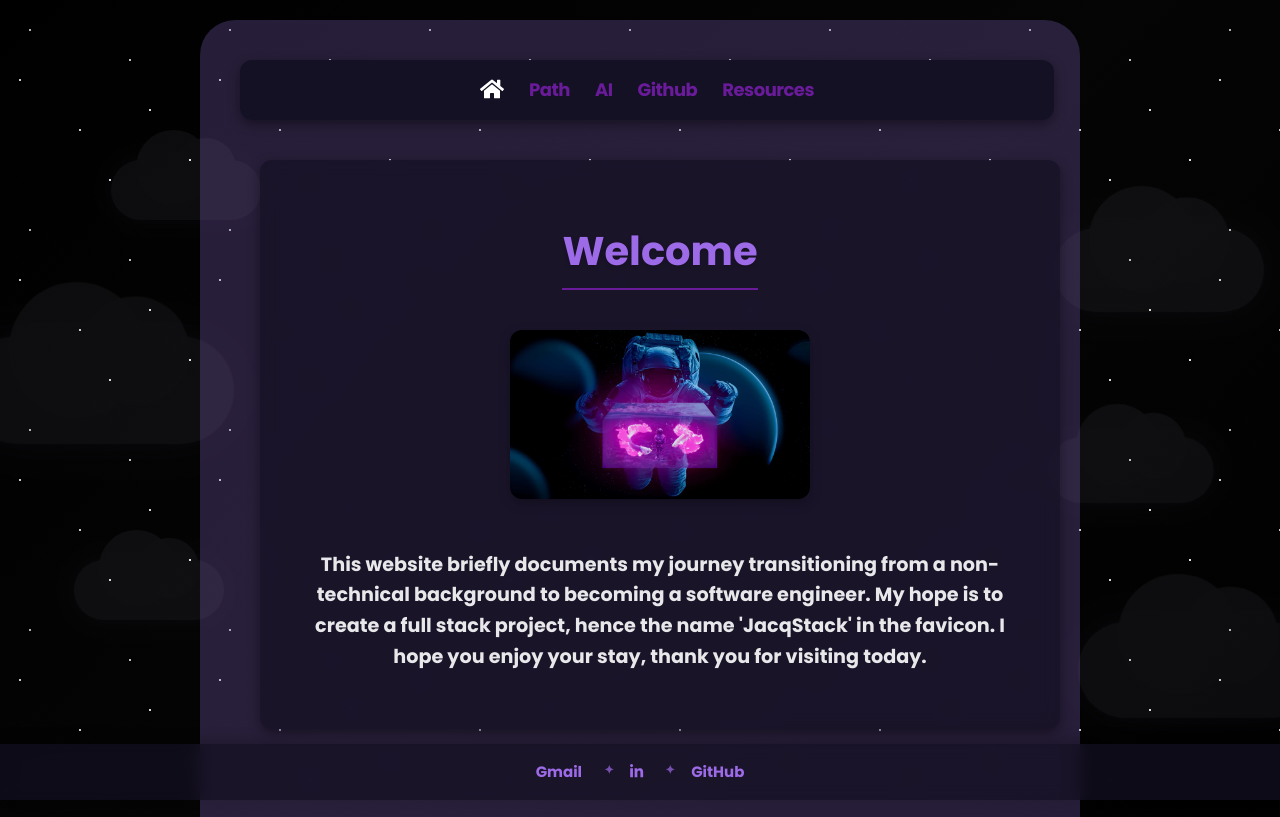
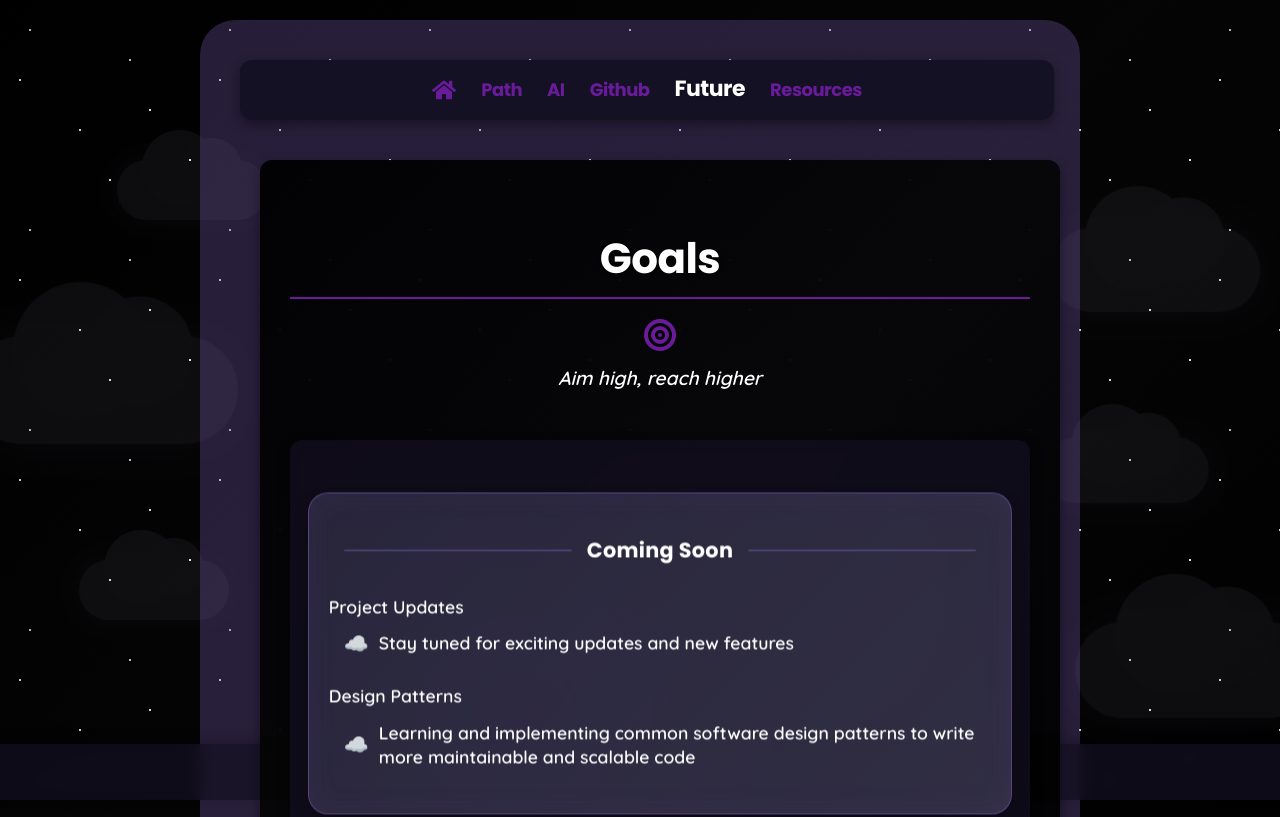
Before and after one commit to jqohayon/html-practice, a React (Vite) app: page /future in a window 1280 px wide. Before the commit this address led to /. Shown: the top 817 px of the page. Built offline with nearby package versions, Linux system fonts and the light colour scheme.

Commit message:
future page

```diff
--- a/src/App.tsx
+++ b/src/App.tsx
@@ -6,6 +6,7 @@ import Resources from './components/career/Resources';
 import LeveragingAI from './components/career/LeveragingAI';
 import Github from './components/career/Github';
 import JrEngineer from './components/career/JrEngineer';
+import Future from './components/career/Future';
 import SocialLinks from './components/SocialLinks';
 import './App.css';
 
@@ -26,6 +27,7 @@ const App: React.FC = () => {
           <Route path="/resources" element={<Resources />} />
           <Route path="/leveraging-ai" element={<LeveragingAI />} />
           <Route path="/github" element={<Github />} />
+          <Route path="/future" element={<Future />} />
           <Route path="*" element={<Navigate to="/" replace />} />
         </Routes>
       </main>
--- /dev/null
+++ b/src/components/career/Future.tsx
@@ -0,0 +1,64 @@
+import React from 'react';
+import '../GoogleDocViewer.css';
+import { FontAwesomeIcon } from '@fortawesome/react-fontawesome';
+import { faBullseye } from '@fortawesome/free-solid-svg-icons';
+
+const Future: React.FC = () => {
+  return (
+    <div className="doc-container">
+      <h2>Goals</h2>
+      <div style={{ textAlign: 'center', marginTop: '-15px', marginBottom: '15px' }}>
+        <FontAwesomeIcon
+          icon={faBullseye}
+          style={{
+            fontSize: '2rem',
+            color: '#6a1b9a',
+            transition: 'all 0.3s ease'
+          }}
+          onMouseEnter={(e) => {
+            e.currentTarget.style.transform = 'scale(1.1)';
+          }}
+          onMouseLeave={(e) => {
+            e.currentTarget.style.transform = 'scale(1)';
+          }}
+        />
+        <p style={{
+          color: '#ffffff',
+          fontSize: '1.2rem',
+          marginTop: '8px',
+          marginBottom: '0',
+          fontStyle: 'italic'
+        }}>Aim high, reach higher</p>
+      </div>
+      <div className="content-section">
+        <section className="tools-section">
+          <div className="tool-category">
+            <h4 style={{ fontSize: '1.3rem' }}>Coming Soon</h4>
+            <ul>
+              <li style={{ fontSize: '1.1rem' }}>
+                <strong>Project Updates</strong>
+                <ul>
+                  <li style={{ padding: '4px 0 4px 50px', position: 'relative', fontSize: '1.1rem' }}>
+                    <span style={{ position: 'absolute', left: '15px', top: '50%', transform: 'translateY(-50%)', fontSize: '20px', opacity: '0.7' }}>☁️</span>
+                    Stay tuned for exciting updates and new features
+                  </li>
+                </ul>
+              </li>
+              <li style={{ fontSize: '1.1rem' }}>
+                <strong>Design Patterns</strong>
+                <ul>
+                  <li style={{ padding: '4px 0 4px 50px', position: 'relative', fontSize: '1.1rem' }}>
+                    <span style={{ position: 'absolute', left: '15px', top: '50%', transform: 'translateY(-50%)', fontSize: '20px', opacity: '0.7' }}>☁️</span>
+                    Learning and implementing common software design patterns to write more maintainable and scalable code
+                  </li>
+                </ul>
+              </li>
+            </ul>
+          </div>
+        </section>
+      </div>
+    </div>
+  );
+}
+
+export default Future;
--- a/src/components/layout/Navigation.tsx
+++ b/src/components/layout/Navigation.tsx
@@ -18,6 +18,9 @@ const Navigation: React.FC = () => {
       <NavLink to="/github" className={({ isActive }) => isActive ? 'nav-link active' : 'nav-link'}>
         Github
       </NavLink>
+      <NavLink to="/future" className={({ isActive }) => isActive ? 'nav-link active' : 'nav-link'}>
+        Future
+      </NavLink>
       <NavLink to="/resources" className={({ isActive }) => isActive ? 'nav-link active' : 'nav-link'}>
         Resources
       </NavLink>
```
